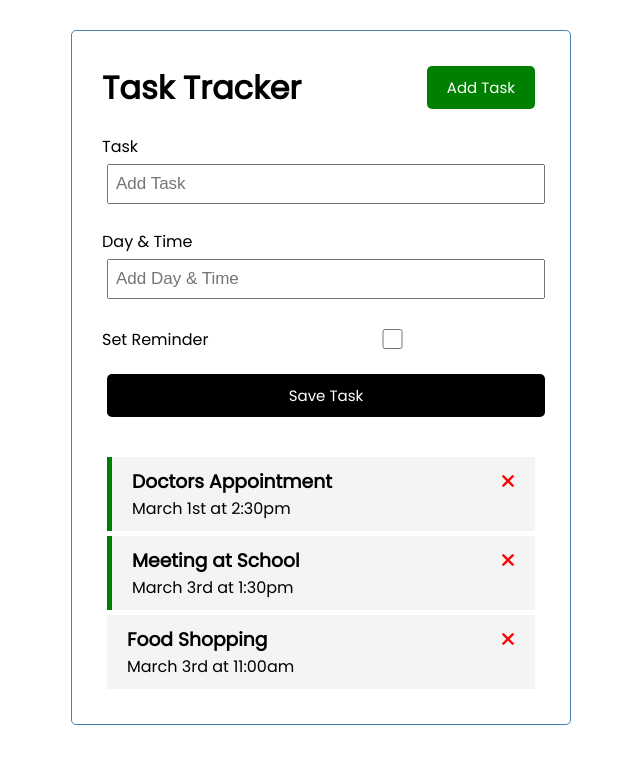
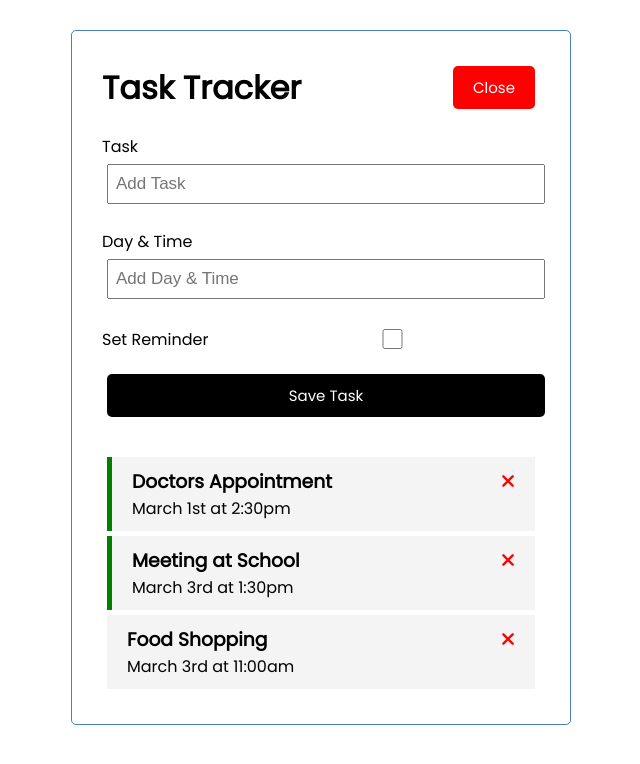
Before and after one commit to rafael-lua/task-tracker-crashcourse, a Vue app: page / in a window 1280 px wide. Both pictures are taken after a click on the button "Add Task". Shown: the top 764 px of the page, without its empty margins (319-959 px from the left). Built offline with nearby package versions, Linux system fonts and the light colour scheme.

Commit message:
Added the toggle for AddTask button and form

```diff
--- a/src/App.vue
+++ b/src/App.vue
@@ -1,7 +1,10 @@
 <template>
   <div class="container">
-    <Header title="Task Tracker" />
-    <AddTask @add-task="addTask" />
+    <Header @toggle-add-task="toggleAddTask" title="Task Tracker" :styleAddTask="showAddTask" />
+    <div v-if="showAddTask">
+      <!-- v-if is conditional for rendering the block (https://v3.vuejs.org/guide/conditional.html) -->
+      <AddTask @add-task="addTask" />
+    </div>
     <Tasks @toggle-reminder="toggleReminder" @delete-task="deleteTask" :tasks="tasks" />
     <!--
       To understand :tasks="task" better: https://vuejs.org/v2/guide/syntax.html
@@ -31,7 +34,8 @@ export default {
   },
   data() {
     return {
-      tasks: []
+      tasks: [],
+      showAddTask: false
     }
   },
   methods: {
@@ -48,6 +52,9 @@ export default {
     },
     addTask(task) {
       this.tasks = [...this.tasks, task];
+    },
+    toggleAddTask() {
+      this.showAddTask = !this.showAddTask;
     }
 
   },
--- a/src/components/Button.vue
+++ b/src/components/Button.vue
@@ -1,5 +1,5 @@
 <template>
-  <button @click="onClick()" :style="{ background: color }" class="btn">{{text}}</button> <!-- @click is a directive to v-on:click -->
+  <button @click="$emit('btn-click')" :style="{ background: color }" class="btn">{{text}}</button> <!-- @click is a directive to v-on:click -->
 </template>
 
 <script>
@@ -9,10 +9,6 @@ export default {
     text: String,
     color: String
   },
-  methods: {
-    onClick() {
-      console.log("clicked");
-    }
-  }
+  emits: [ "btn-click" ]
 }
 </script>
--- a/src/components/Header.vue
+++ b/src/components/Header.vue
@@ -1,7 +1,7 @@
 <template>
   <header>
     <h1>{{ title }}</h1>
-    <Button text="Add Task" color="green" />
+    <Button @btn-click="$emit('toggle-add-task')" :text="styleAddTask == true ? 'Close' : 'Add Task'" :color="styleAddTask == true ? 'red' : 'green'" />
   </header>
 </template>
 
@@ -11,12 +11,13 @@ import Button from "./Button";
 export default {
   name: "Header",
   props: {
-    title: String,
-    //Example with default - title: { type: String, default: "Hello world!"}
+    title: String, // Example with a object and default value => title: { type: String, default: "Hello world!"}
+    styleAddTask: Boolean
   },
   components: {
     Button
-  }
+  },
+  emits: ["toggle-add-task"]
 }
 </script>
 
```
